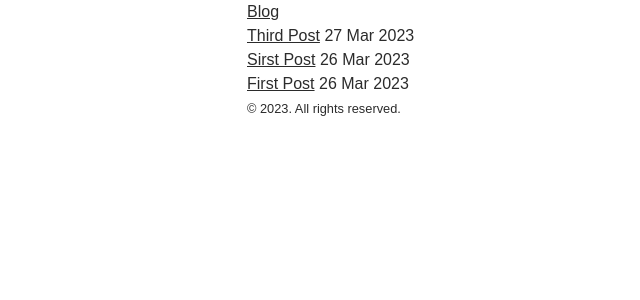
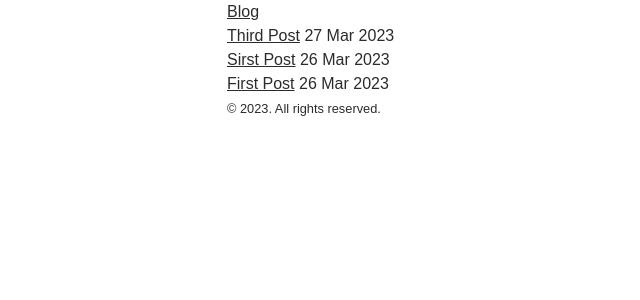
Before and after one commit to aflim/blog, a Jekyll site: the page built from index.html, in a window 1280 px wide. Shown: the top 300 px of the page, without its empty margins (133-773 px from the left). Built offline with Jekyll 4.4.1, drawn with Linux system fonts in a browser that asks for light colours; the list of posts is cut into pages by our own code.

Commit message:
Update _layout.scss

```diff
--- a/_sass/_layout.scss
+++ b/_sass/_layout.scss
@@ -1,9 +1,9 @@
 .container {
-  max-inline-size: 520px;
+  max-inline-size: 560px;
   padding-inline: var(--spacer-base);
   margin-inline: auto;
 
   @media all and (min-width: var(--breakpoint-sm)) {
-    max-inline-size: 720px;
+    max-inline-size: 750px;
   }
 }
```
